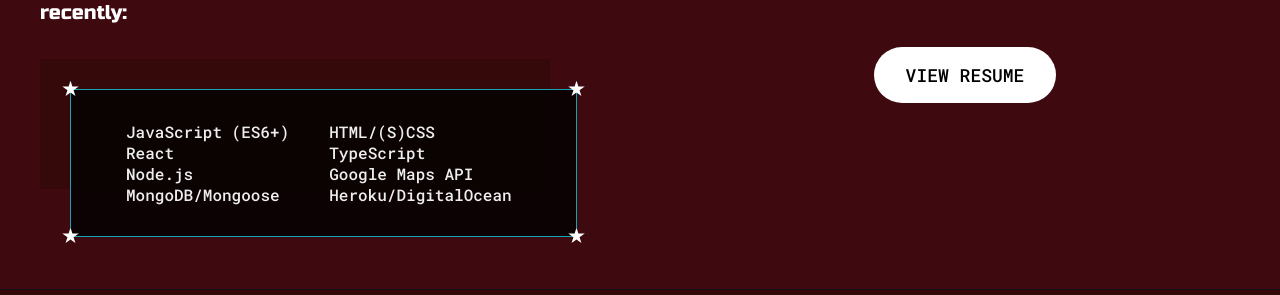
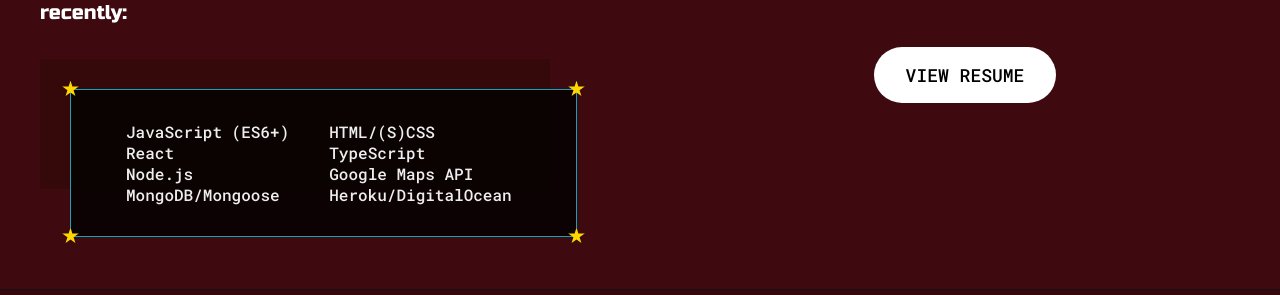
Before and after one commit to Marmat001/Portfolio-react, a React (Create React App) app: page / in a window 1280 px wide. Shown: the part 1180-1475 px from the top of the page. Built offline with nearby package versions, Linux system fonts and the light colour scheme.

Commit message:
changed style

```diff
--- a/src/index.css
+++ b/src/index.css
@@ -642,7 +642,7 @@
   );
 
   border: 1.5px solid #17a2b8;
-  background-color: #fff;
+  background-color: #FFD700;
   position: absolute;
 }
 
@@ -714,12 +714,12 @@
 @media screen and (max-width: 550px) {
   #preview-shadow {
     max-width: 250px;
-    height: 150px;
+    height: 165px;
     padding-bottom: 50px;
   }
   #preview {
     max-width: 250px;
-    height: 150px;
+    height: 175px;
     padding-bottom: 50px;
     flex-direction: column;
   }
```
